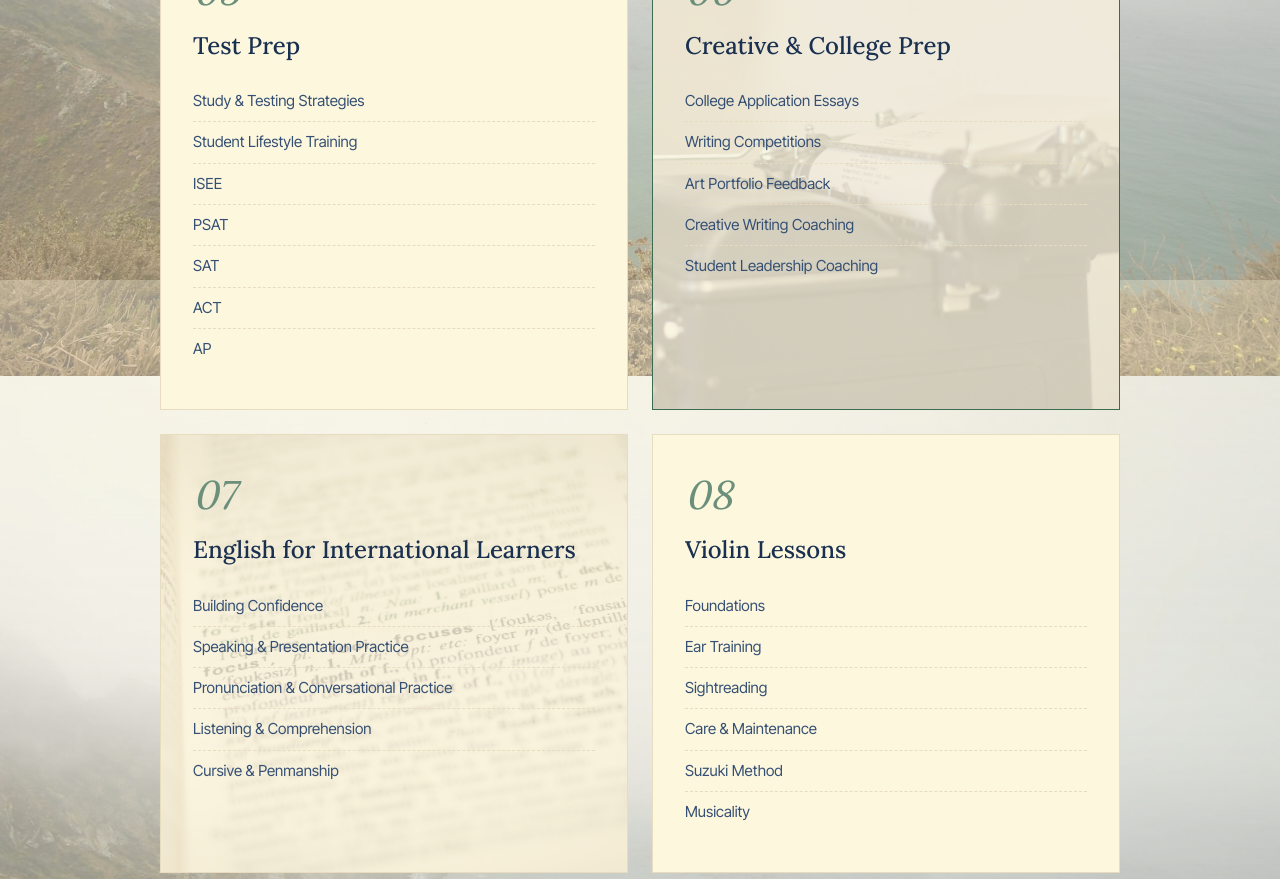
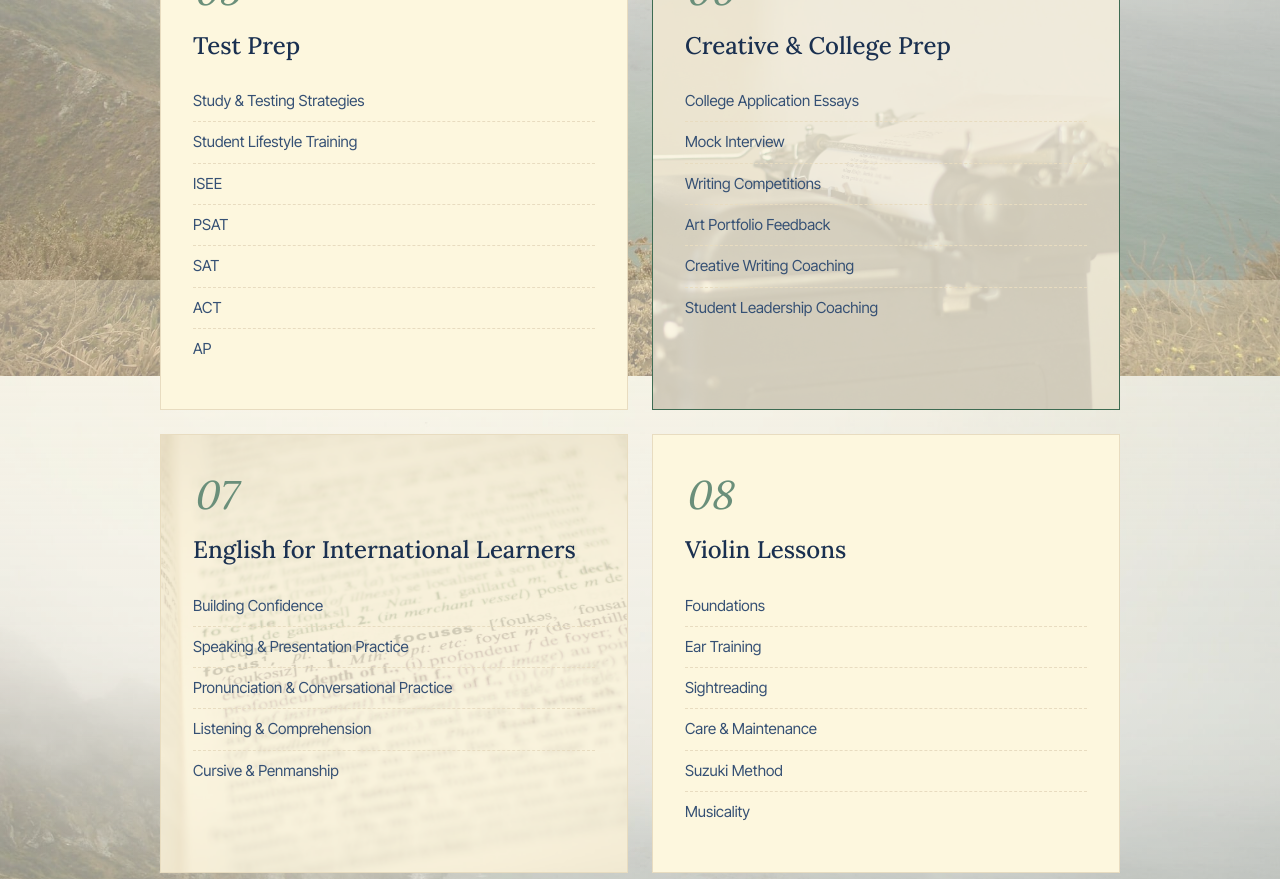
Before and after one commit to patrickparagas1/josephine-tutoring, a Next.js app: page /subjects in a window 1280 px wide. Shown: the part 1320-2199 px from the top of the page. Built offline with nearby package versions, Linux system fonts and the light colour scheme.

Commit message:
Add Mock Interview after College Application Essays in Creative & College Prep tile

```diff
--- a/components/Services.tsx
+++ b/components/Services.tsx
@@ -58,7 +58,7 @@ export default function Services() {
             num: "06",
             title: "Creative & College Prep",
             extra: "feature",
-            items: ["College Application Essays", "Writing Competitions", "Art Portfolio Feedback", "Creative Writing Coaching", "Student Leadership Coaching"],
+            items: ["College Application Essays", "Mock Interview", "Writing Competitions", "Art Portfolio Feedback", "Creative Writing Coaching", "Student Leadership Coaching"],
           },
           {
             id: "english",
```
